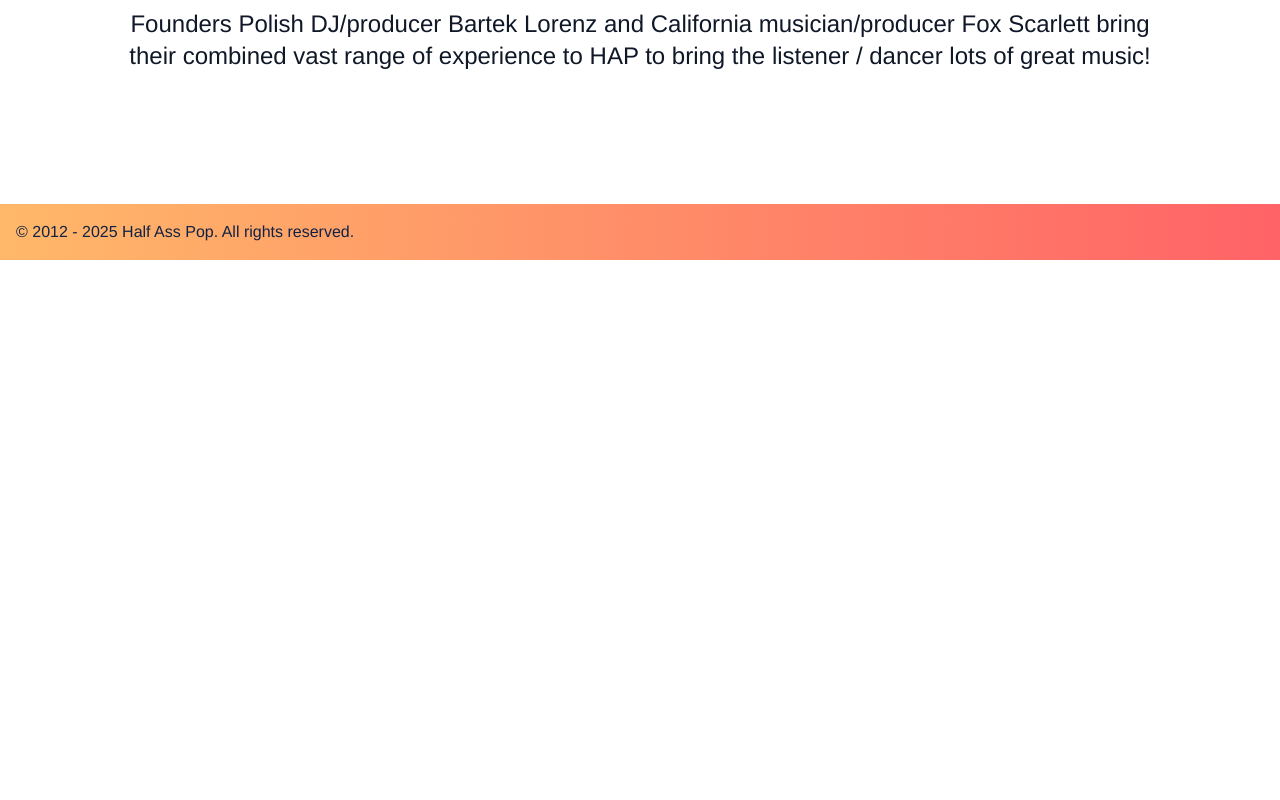
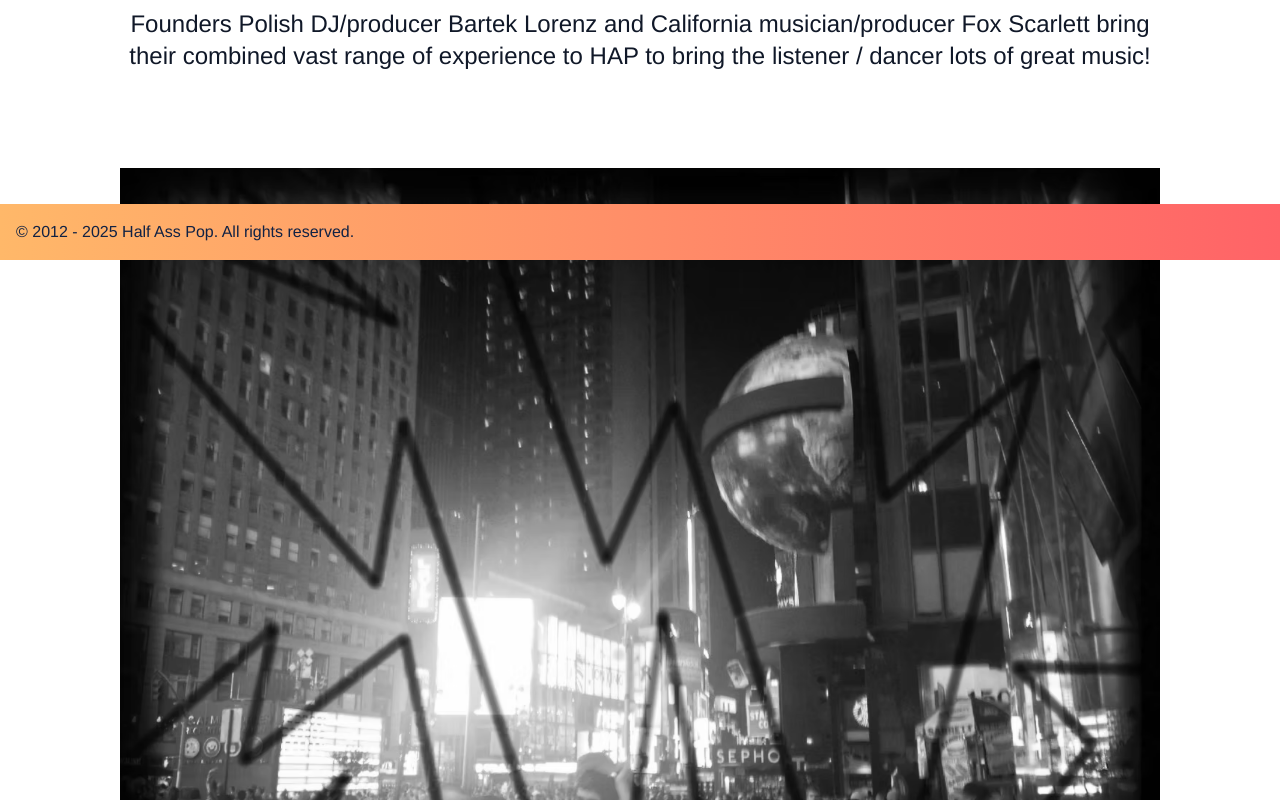
Before and after one commit to fscarlett/hap-nextjs, a Next.js app: page /about in a window 1280 px wide. Shown: the part 540-1340 px from the top of the page. Before the commit the page ends 800 px from the top, so only its background shows below. Built offline with nearby package versions, Linux system fonts and the light colour scheme; no server answers.

Commit message:
add img to about page

```diff
--- a/src/app/about/page.tsx
+++ b/src/app/about/page.tsx
@@ -37,6 +37,15 @@
             music!
           </p>
         </div>
+        <div className='p-10'>
+          <Image
+            className='w-full'
+            src='/hap-about-page-img-rough.png'
+            alt='times square nyc'
+            width={300}
+            height={300}
+          />
+        </div>
       </div>
     </main>
   )
```
Also changed, not shown: public/hap-about-page-img-rough.png (added).
